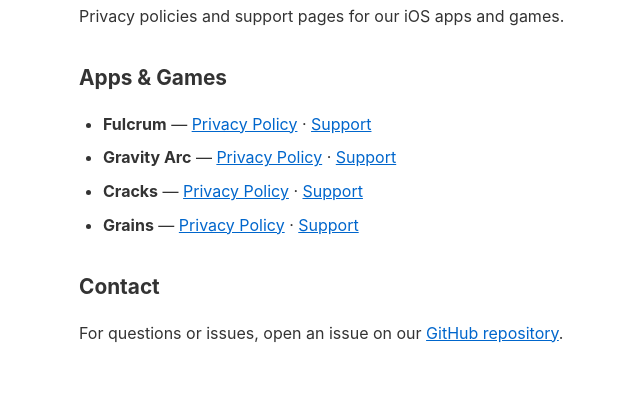
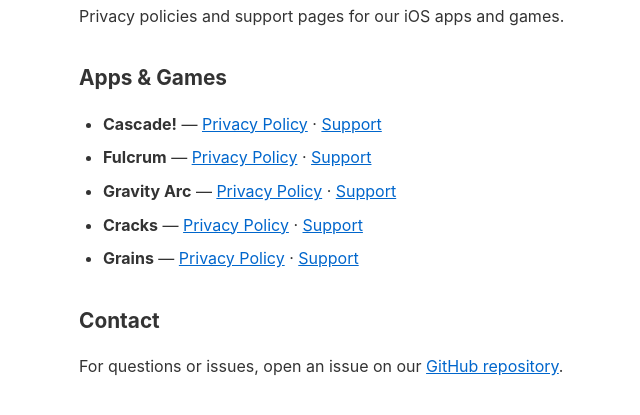
Before and after one commit to SchenkTech/schenktech-policy, a plain HTML site: page index.html in a window 1280 px wide. Shown: the part 113-528 px from the top of the page, without its empty margins (211-851 px from the left). Drawn offline with Linux system fonts and the light colour scheme.

Commit message:
Add Cascade! to app index

```diff
--- a/index.html
+++ b/index.html
@@ -28,10 +28,11 @@
 
     <h2>Apps &amp; Games</h2>
     <ul>
-        <li><strong>Fulcrum</strong> — <a href="fulcrum/privacy.html">Privacy Policy</a> · <a href="fulcrum/support.html">Support</a></li>
-        <li><strong>Gravity Arc</strong> — <a href="gravity-arc/privacy.html">Privacy Policy</a> · <a href="gravity-arc/support.html">Support</a></li>
-        <li><strong>Cracks</strong> — <a href="cracks/privacy.html">Privacy Policy</a> · <a href="cracks/support.html">Support</a></li>
-        <li><strong>Grains</strong> — <a href="grains/privacy.html">Privacy Policy</a> · <a href="grains/support.html">Support</a></li>
+        <li><strong>Cascade!</strong> &mdash; <a href="cascade/privacy.html">Privacy Policy</a> &middot; <a href="cascade/support.html">Support</a></li>
+        <li><strong>Fulcrum</strong> &mdash; <a href="fulcrum/privacy.html">Privacy Policy</a> &middot; <a href="fulcrum/support.html">Support</a></li>
+        <li><strong>Gravity Arc</strong> &mdash; <a href="gravity-arc/privacy.html">Privacy Policy</a> &middot; <a href="gravity-arc/support.html">Support</a></li>
+        <li><strong>Cracks</strong> &mdash; <a href="cracks/privacy.html">Privacy Policy</a> &middot; <a href="cracks/support.html">Support</a></li>
+        <li><strong>Grains</strong> &mdash; <a href="grains/privacy.html">Privacy Policy</a> &middot; <a href="grains/support.html">Support</a></li>
     </ul>
 
     <h2>Contact</h2>
```
